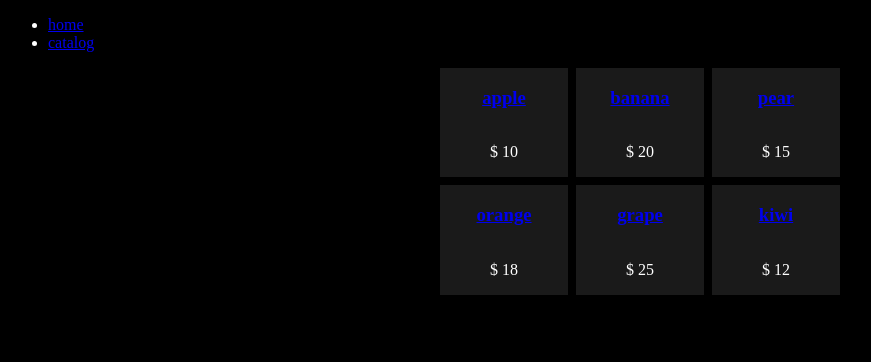
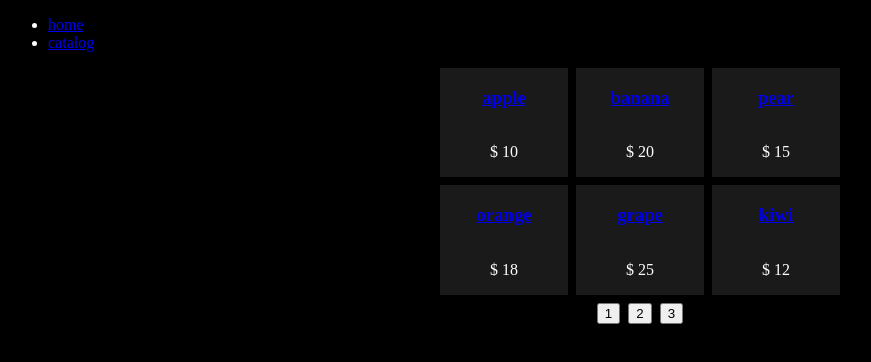
Before and after one commit to shaharbest/oct-client, a React (Vite) app: page /products in a window 1280 px wide. Shown: the top 362 px of the page, without its empty margins (0-871 px from the left). Built offline with nearby package versions, Linux system fonts and the light colour scheme.

Commit message:
template for pages bar

```diff
--- a/src/Components/Catalog.jsx
+++ b/src/Components/Catalog.jsx
@@ -12,11 +12,23 @@ export default function Catalog() {
 
   const productsCards =
     products.slice(firstIndex, secondIndex)
-    .map(p => <ProductCard key={p.id} product={p} />);
+      .map(p => <ProductCard key={p.id} product={p} />);
 
   return <>
     <div className="catalog-board">
       {productsCards}
     </div>
+    <CatalogPagesLinks selectedPageNum={curPageNum}
+      products={products}/>
   </>;
 }
+
+function CatalogPagesLinks({ selectedPageNum, products }) {
+  // should implement this Component
+
+  return <div className="pages-links">
+    <button>1</button>
+    <button>2</button>
+    <button>3</button>
+  </div>;
+}
--- a/src/index.css
+++ b/src/index.css
@@ -16,3 +16,10 @@ body {
   align-items: center;
   background-color: hsl(0, 0%, 10%);
 }
+
+.pages-links {
+  display: flex;
+  justify-content: center;
+  padding-block: .5rem;
+  gap: .5rem;
+}
```
